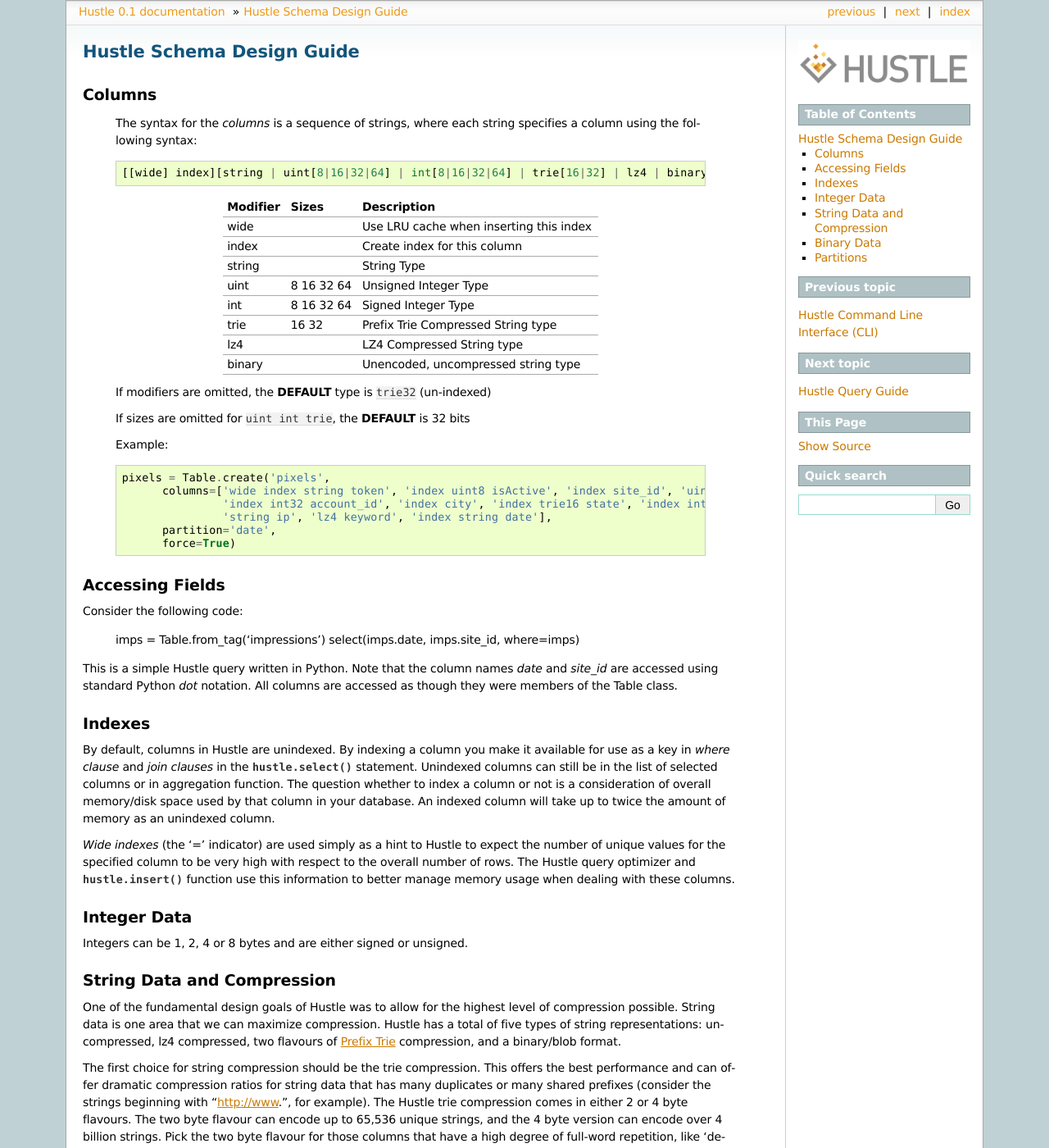
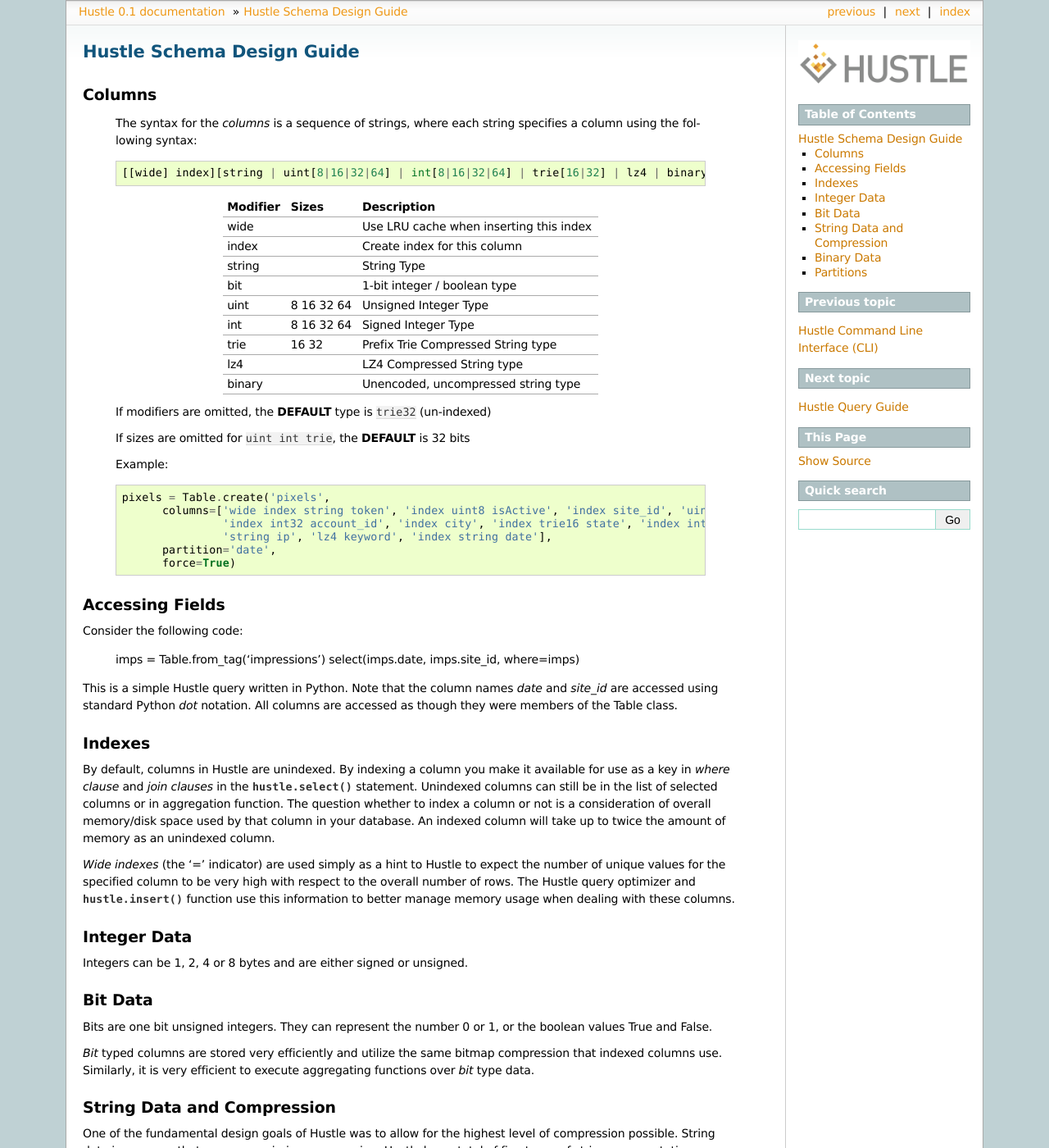
Before and after one commit to tspurway/hustle, a Sphinx documentation site: the page built from doc/howto/schema.rst, in a window 1280 px wide and 1400 px high. Shown: the whole window at 82% size. Built offline with Sphinx 7.4.7, drawn with Linux system fonts in a browser that asks for light colours.

Commit message:
Doc changes for Bit type columns

```diff
--- a/doc/howto/cli.rst
+++ b/doc/howto/cli.rst
@@ -48,3 +48,4 @@
 * configurable command history
 * no *import* statements required to load Hustle functionality
 * auto-completion (with TAB key) of all Hustle functions, Tables, and Columns
+* query results (from :func:`select <hustle.select>` are automatically sent to *stdout*
--- a/doc/howto/schema.rst
+++ b/doc/howto/schema.rst
@@ -16,6 +16,7 @@
     wide                            Use LRU cache when inserting this index
     index                           Create index for this column
     string                          String Type
+    bit                             1-bit integer / boolean type
     uint            8 16 32 64      Unsigned Integer Type
     int             8 16 32 64      Signed Integer Type
     trie            16 32           Prefix Trie Compressed String type
@@ -64,6 +65,14 @@
 ------------
 
 Integers can be 1, 2, 4 or 8 bytes and are either signed or unsigned.
+
+Bit Data
+--------
+
+Bits are one bit unsigned integers.  They can represent the number 0 or 1, or the boolean values True and False.
+
+*Bit* typed columns are stored very efficiently and utilize the same bitmap compression that indexed columns
+use.  Similarly, it is very efficient to execute aggregating functions over *bit* type data.
 
 String Data and Compression
 ---------------------------
```
